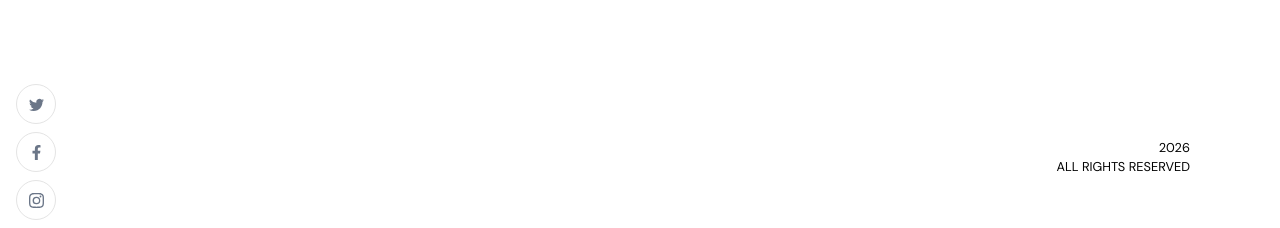
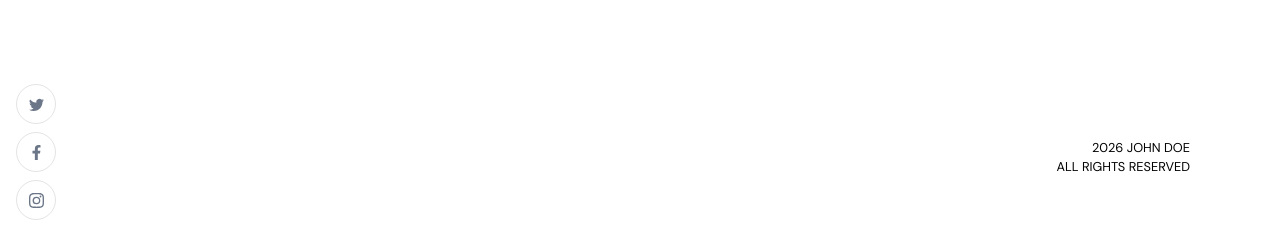
Before and after one commit to arnobt78/Portfolio-Landing-Page-7-React-Frontend, a React (Vite) app: page / in a window 1280 px wide. Shown: the part 1360-1588 px from the top of the page. Built offline with nearby package versions, Linux system fonts and the light colour scheme; no server answers.

Commit message:
fix vercel node version issue

```diff
--- a/package.json
+++ b/package.json
@@ -3,7 +3,7 @@
   "version": "0.1.0",
   "private": true,
   "engines": {
-    "node": "20.x"
+    "node": ">=20 <25"
   },
   "dependencies": {
     "@sanity/client": "^7.14.1",
--- a/src/wrapper/AppWrap.js
+++ b/src/wrapper/AppWrap.js
@@ -10,7 +10,7 @@ const AppWrap = (Component, idName, classNames) => {
           <Component />
 
           <div className="copyright">
-            <p className="p-text">{new Date().getFullYear()}</p>
+            <p className="p-text">{new Date().getFullYear()} John Doe</p>
             <p className="p-text">All rights reserved</p>
           </div>
         </div>
```
